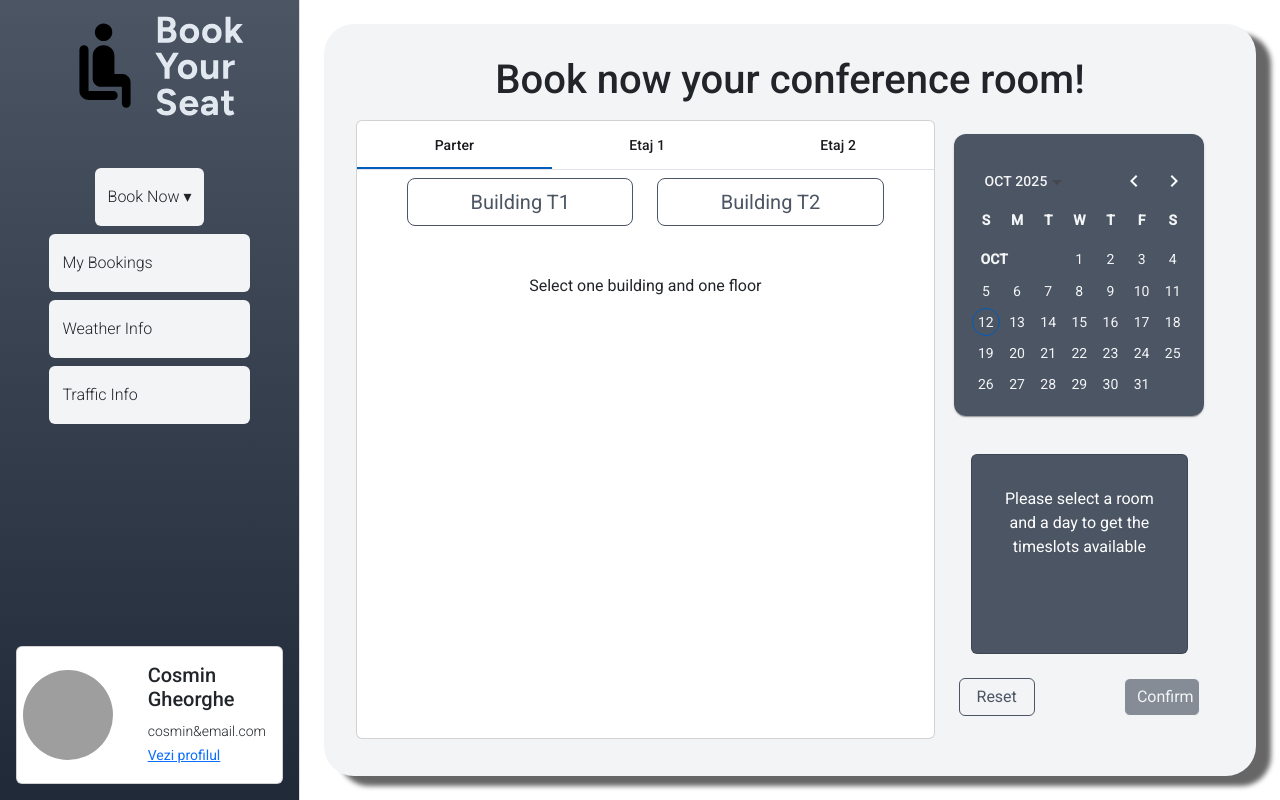
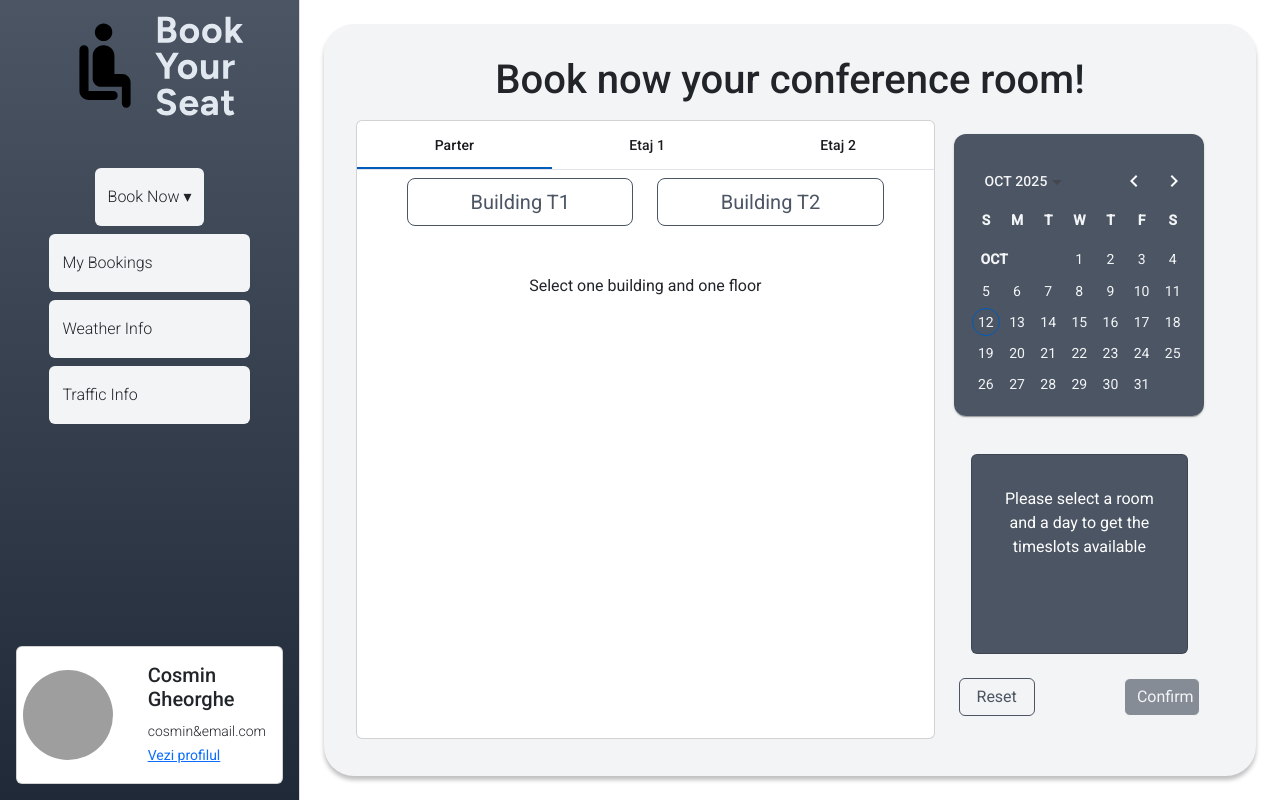
Before and after one commit to ITSSBackToSchool/echipa-3-frontend, an Angular app: page /conference-rooms in a window 1280 px wide. Built offline with nearby package versions, Linux system fonts and the light colour scheme; grey boxes are pictures that could not be loaded.

Commit message:
Small Design Changes

```diff
--- a/src/app/pages/conference-rooms/conference-rooms.component.css
+++ b/src/app/pages/conference-rooms/conference-rooms.component.css
@@ -2,7 +2,7 @@
   background-color: #f3f4f6;
   padding: 2rem;
   height: 100%;
-  box-shadow: 15px 10px 5px rgba(0, 0, 0, 0.6);
+  box-shadow: 0 4px 4px rgba(0,0,0,0.25);
   border-radius: 30px;
 }
 .container {
--- a/src/app/pages/conference-rooms/conference-rooms.component.ts
+++ b/src/app/pages/conference-rooms/conference-rooms.component.ts
@@ -98,7 +98,7 @@ export class ConferenceRoomsComponent {
       reservationDateEnd: this.selectedRangeEnd,
     };
 
-    const url = 'http://localhost:8080/reservations/rooms';
+    const url = 'http://localhost:8090/reservations/rooms';
     console.log('POST reservation', url, body);
     try {
       const res = await fetch(url, {
@@ -147,7 +147,7 @@ export class ConferenceRoomsComponent {
     if (!this.selectedRoomId || !this.selectedDay) return;
     const dateStart = `${this.selectedDay}T00:00`;
     const dateEnd = `${this.selectedDay}T23:00`;
-    const url = `http://localhost:8080/rooms/timeslots?roomId=${encodeURIComponent(
+    const url = `http://localhost:8090/rooms/timeslots?roomId=${encodeURIComponent(
       String(this.selectedRoomId)
     )}&dateStart=${encodeURIComponent(dateStart)}&dateEnd=${encodeURIComponent(
       dateEnd
--- a/src/app/pages/my-bookings/my-bookings.component.css
+++ b/src/app/pages/my-bookings/my-bookings.component.css
@@ -2,7 +2,7 @@
   background-color: #f3f4f6;
   padding: 2rem;
   height: 100%;
-  box-shadow: 15px 10px 5px rgba(0, 0, 0, 0.6);
+  box-shadow: 0 4px 4px rgba(0,0,0,0.25);
   border-radius: 30px;
 }
 .container {
--- a/src/app/pages/my-bookings/my-bookings.component.ts
+++ b/src/app/pages/my-bookings/my-bookings.component.ts
@@ -25,7 +25,7 @@ export class MyBookingsComponent implements OnInit {
 
   async fetchReservations(status: string) {
     try {
-      const url = `http://localhost:8080/reservations/user?userId=1&status=${encodeURIComponent(
+      const url = `http://localhost:8090/reservations/user?userId=1&status=${encodeURIComponent(
         status
       )}`;
       const res = await fetch(url);
@@ -54,7 +54,7 @@ export class MyBookingsComponent implements OnInit {
 
     this.cancellingIds.add(id);
     try {
-      const url = `http://localhost:8080/reservations/${encodeURIComponent(
+      const url = `http://localhost:8090/reservations/${encodeURIComponent(
         String(id)
       )}`;
       const res = await fetch(url, { method: 'PUT' });
--- a/src/app/pages/office-seats/office-seats.component.css
+++ b/src/app/pages/office-seats/office-seats.component.css
@@ -2,7 +2,7 @@
   background-color: #f3f4f6;
   padding: 2rem;
   height: 100%;
-  box-shadow: 15px 10px 5px rgba(0, 0, 0, 0.6);
+  box-shadow: 0 4px 4px rgba(0,0,0,0.25);
   border-radius: 30px;
 }
 h1 {
@@ -32,7 +32,7 @@ h1 {
   overflow: hidden;
 }
 .card.card-seats {
-  box-shadow: 5px 10px 8px rgba(0, 0, 0, 0.6);
+  box-shadow: 9px 9px 4px rgba(0,0,0,0.25);
 }
 .legend-item {
   display: flex;
--- a/src/app/pages/office-seats/office-seats.component.ts
+++ b/src/app/pages/office-seats/office-seats.component.ts
@@ -61,7 +61,7 @@ export class OfficeSeatsComponent {
       reservationDateEnd: this.selectedRangeEnd + ':00',
     };
 
-    const url = 'http://localhost:8080/reservations/seats';
+    const url = 'http://localhost:8090/reservations/seats';
     console.log('POST reservation', url, body);
     this.http.post(url, body).subscribe({
       next: () => {
@@ -117,7 +117,7 @@ export class OfficeSeatsComponent {
       console.log('Floor id:', floorId);
       console.log('Date start:', start);
       console.log('Date end:', end);
-      const url = `http://localhost:8080/seats/freeSeats?floorId=${floorId}&dateStart=${start}&dateEnd=${end}`;
+      const url = `http://localhost:8090/seats/freeSeats?floorId=${floorId}&dateStart=${start}&dateEnd=${end}`;
       console.log('Apel API:', url);
 
       this.http.get(url).subscribe({
--- a/src/app/room-selector/room-selector.component.ts
+++ b/src/app/room-selector/room-selector.component.ts
@@ -78,7 +78,7 @@ export class RoomSelectorComponent {
   @Output() roomSelected = new EventEmitter<number>();
 
   async fetchRooms(floor: string, building: string): Promise<void> {
-    const base = 'http://localhost:8080/rooms/roomByFloorAndBuilding';
+    const base = 'http://localhost:8090/rooms/roomByFloorAndBuilding';
     const url = `${base}?floorName=${encodeURIComponent(
       floor
     )}&buildingName=${encodeURIComponent(building)}`;
```
